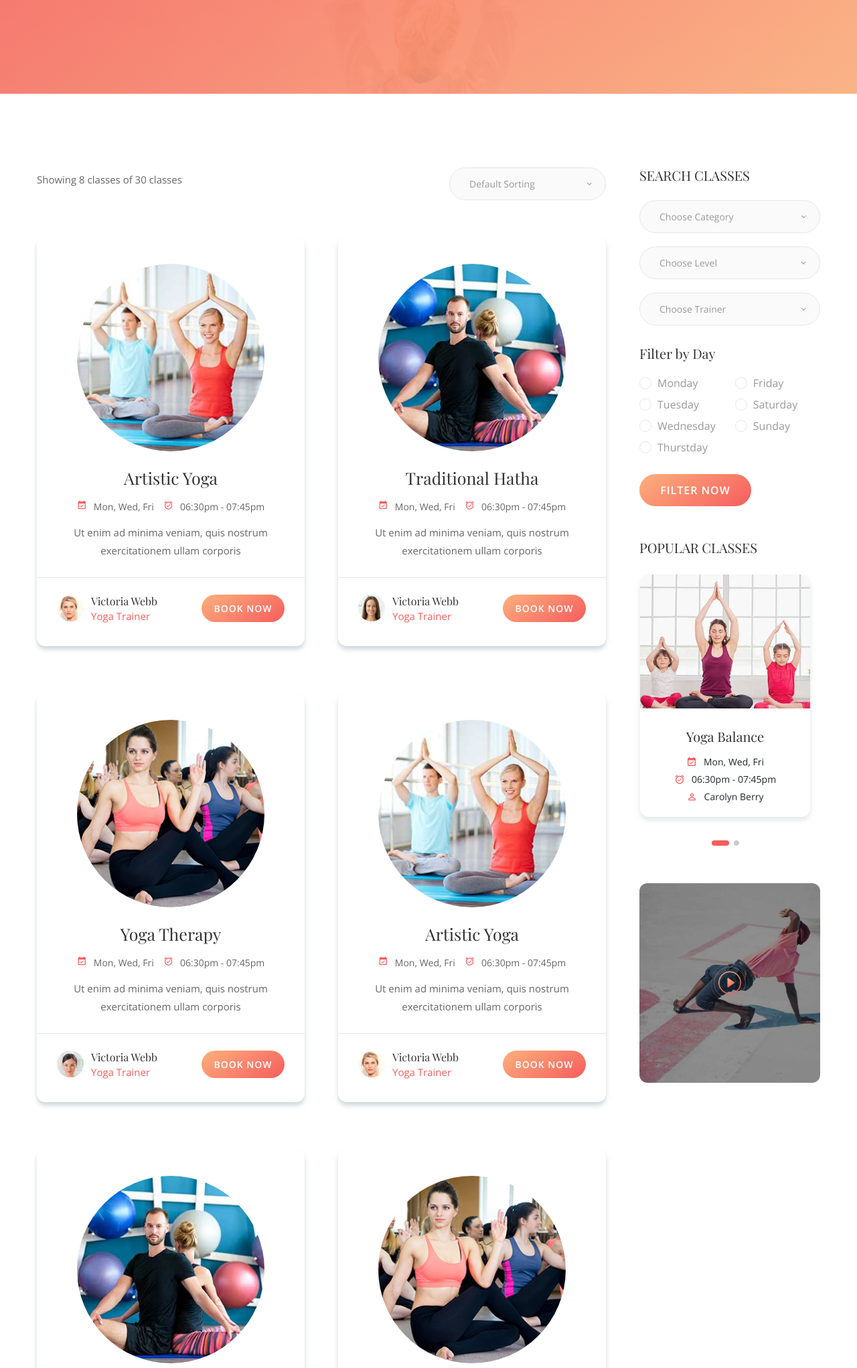
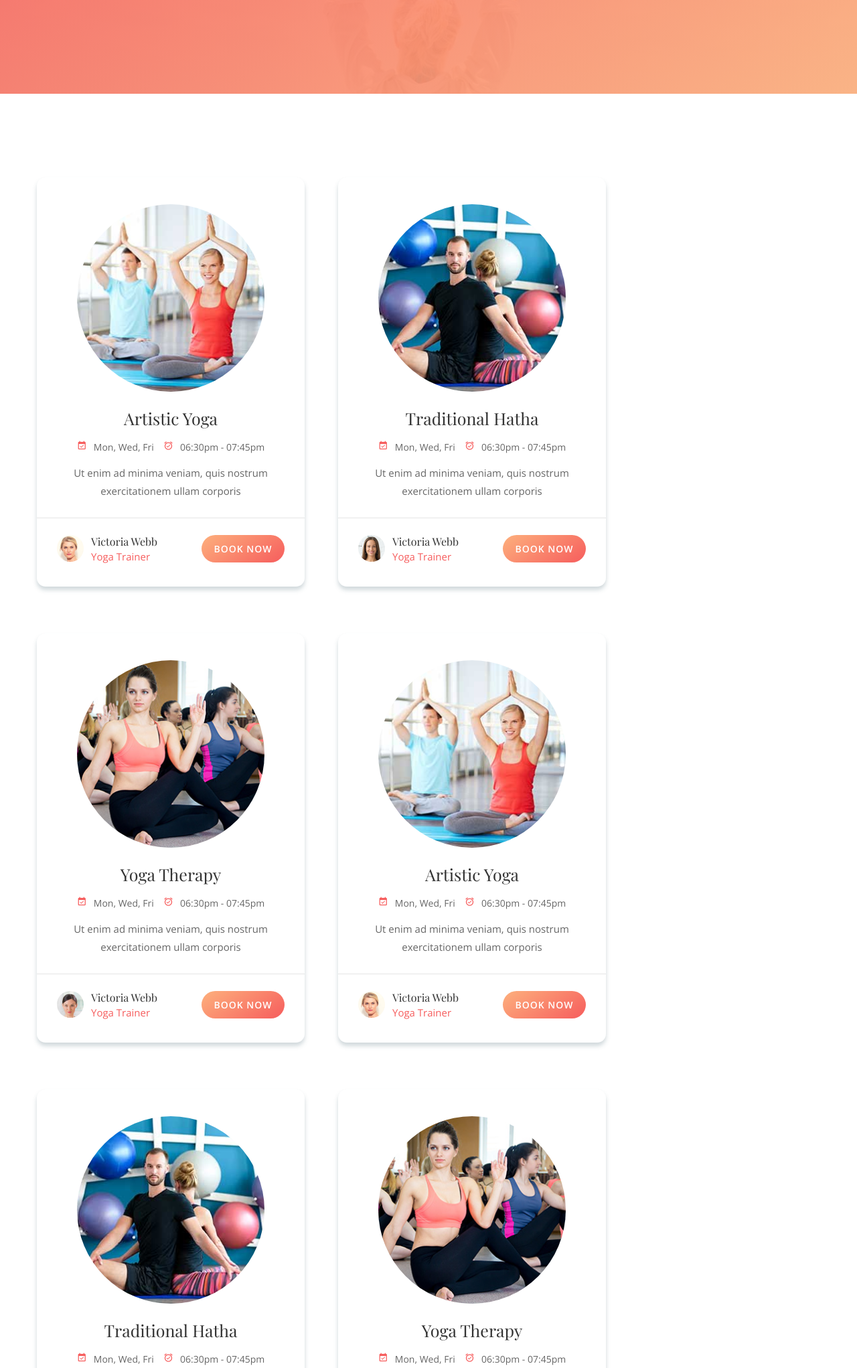
Before and after one commit to prathameshkhade/dikshas-fitness-studio, a Django app: page /classes/ in a window 1280 px wide. Shown: the part 338-2381 px from the top of the page at 67% size. Run offline with Django 4.2, Linux system fonts and the light colour scheme; some libraries are stand-ins or nearby versions; some web fonts are replaced.

Commit message:
rm: unwanted code from classes.html

```diff
--- a/src/templates/classes.html
+++ b/src/templates/classes.html
@@ -21,20 +21,6 @@
     <div class="container">
         <div class="row">
             <div class="col-lg-9">
-                <div class="classes-top">
-                    <div class="row">
-                        <div class="col-md-6">
-                            <p>Showing 8 classes of 30 classes</p>
-                        </div>
-                        <div class="col-md-6">
-                            <select class="circle-select">
-                                <option data-display="Default Sorting">Default Sorting</option>
-                                <option value="2">Oldest</option>
-                                <option value="2">Newest</option>
-                            </select>
-                        </div>
-                    </div>
-                </div>
                 <div class="row">
                     <div class="col-md-6">
                         <div class="classes-item-warp">
@@ -199,101 +185,17 @@
                         </div>
                     </div>
                 </div>
-                <div class="site-pagination pt-3">
-                    <a href="#" class="active">1</a>
-                    <a href="#">2</a>
-                    <a href="#"><i class="material-icons">keyboard_arrow_right</i></a>
-                </div>
             </div>
-            <div class="col-lg-3 col-md-5 col-sm-8 sidebar">
-                <div class="sb-widget">
-                    <h2 class="sb-title">Search Classes</h2>
-                    <form class="classes-filter">
-                        <select class="circle-select">
-                            <option data-display="Choose Category">Choose Category</option>
-                            <option value="1">Category 1</option>
-                            <option value="2">Category 2</option>
-                        </select>
-                        <select class="circle-select">
-                            <option data-display="Choose Level">Choose Level</option>
-                            <option value="1">Level 1</option>
-                            <option value="2">Level 2</option>
-                        </select>
-                        <select class="circle-select">
-                            <option data-display="Choose Trainer">Choose Trainer</option>
-                            <option value="2">Name</option>
-                        </select>
-                        <h3>Filter by Day</h3>
-                        <div class="cf-cal">
-                            <div class="cf-radio">
-                                <input type="checkbox" name="sc" id="monday">
-                                <label for="monday">Monday</label>
-                            </div>
-                            <div class="cf-radio">
-                                <input type="checkbox" name="sc" id="tuesday">
-                                <label for="tuesday">Tuesday</label>
-                            </div>
-                            <div class="cf-radio">
-                                <input type="checkbox" name="sc" id="wednesday">
-                                <label for="wednesday">Wednesday</label>
-                            </div>
-                            <div class="cf-radio">
-                                <input type="checkbox" name="sc" id="thurstday">
-                                <label for="thurstday">Thurstday</label>
-                            </div>
-                        </div>
-                        <div class="cf-cal">
-                            <div class="cf-radio">
-                                <input type="checkbox" name="sc" id="friday">
-                                <label for="friday">Friday</label>
-                            </div>
-                            <div class="cf-radio">
-                                <input type="checkbox" name="sc" id="saturday">
-                                <label for="saturday">Saturday</label>
-                            </div>
-                            <div class="cf-radio">
-                                <input type="checkbox" name="sc" id="sunday">
-                                <label for="sunday">Sunday</label>
-                            </div>
-                        </div>
-                        <div class="clearfix"></div>
-                        <button class="site-btn sb-gradient">Filter now</button>
-                    </form>
-                </div>
-                <div class="sb-widget">
-                    <h2 class="sb-title">Popular Classes</h2>
-                    <div class="popular-classes-widget owl-carousel">
-                        <div class="pc-item">
-                            <div class="pc-thumb set-bg" data-setbg="{% static 'img/event/1.jpg' %}"></div>
-                            <div class="pc-text">
-                                <h4><a href="#">Yoga Balance</a></h4>
-                                <ul>
-                                    <li><i class="material-icons">event_available</i>Mon, Wed, Fri</li>
-                                    <li><i class="material-icons">alarm_on</i>06:30pm - 07:45pm</li>
-                                    <li><i class="material-icons">person_outline</i>Carolyn Berry</li>
-                                </ul>
-                            </div>
-                        </div>
-                        <div class="pc-item">
-                            <div class="pc-thumb set-bg" data-setbg="{% static 'img/event/2.jpg' %}"></div>
-                            <div class="pc-text">
-                                <h4><a href="#">Yoga Balance</a></h4>
-                                <ul>
-                                    <li><i class="material-icons">event_available</i>Mon, Wed, Fri</li>
-                                    <li><i class="material-icons">alarm_on</i>06:30pm - 07:45pm</li>
-                                    <li><i class="material-icons">person_outline</i>Carolyn Berry</li>
-                                </ul>
-                            </div>
+            {% comment %}  YOUTUBE VIDEIOS
+                <div class="col-lg-3 col-md-5 col-sm-8 sidebar">
+                    <div class="sb-widget">
+                        <div class="sb-video">
+                            <img src="{% static 'img/video.jpg' %}" alt="">
+                            <a href="https://www.youtube.com/watch?v=vgv-hzTl5FA" class="video-popup"><img src="{% static 'img/icons/play.png' %}" alt=""></a>
                         </div>
                     </div>
                 </div>
-                <div class="sb-widget">
-                    <div class="sb-video">
-                        <img src="{% static 'img/video.jpg' %}" alt="">
-                        <a href="https://www.youtube.com/watch?v=vgv-hzTl5FA" class="video-popup"><img src="{% static 'img/icons/play.png' %}" alt=""></a>
-                    </div>
-                </div>
-            </div>
+            {% endcomment %}
         </div>
     </div>
 </section>
```
